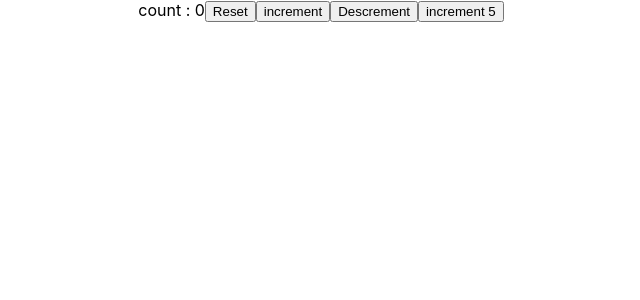
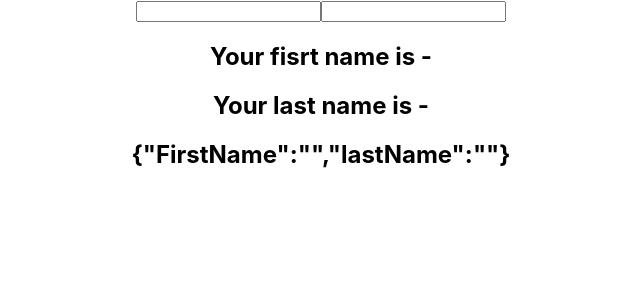
Before and after one commit to esleyms/Base-React, a React (Create React App) app: page / in a window 1280 px wide. Shown: the top 300 px of the page, without its empty margins (319-959 px from the left). Built offline with nearby package versions, Linux system fonts and the light colour scheme.

Commit message:
47 -  4 - useState with object

```diff
--- a/src/App.js
+++ b/src/App.js
@@ -1,6 +1,7 @@
 import React, { Component } from 'react';
 import './App.css';
-import HookCounterTwo from './Components/HookCounterTwo';
+import HookCounterThree from './Components/HookCounterThree';
+
 
 
 
@@ -9,7 +10,7 @@
   render() {
     return (
       <div className="App">
-        <HookCounterTwo/>
+        <HookCounterThree/>
       </div>
     )
   }
--- /dev/null
+++ b/src/Components/HookCounterThree.js
@@ -0,0 +1,28 @@
+import React, {useState} from 'react'
+
+function HookCounterThree() {
+
+    const[name,setName] = useState({FirstName:'', lastName:""})
+  return (
+
+    <form>
+        <input
+         type='text'
+        value={name.FirstName}
+        onChange={e => setName({ ...name,FirstName: e.target.value})}
+        />
+        <input
+        type='text'
+        value={name.lastName}
+        onChange={e => setName({ ...name,lastName: e.target.value})}
+        />
+        <h2>Your fisrt name is - {name.FirstName}</h2>
+        <h2>Your last name is - {name.lastName}</h2>
+        <h2>{JSON.stringify(name)}</h2>
+    </form>
+
+
+  )
+}
+
+export default HookCounterThree
```
